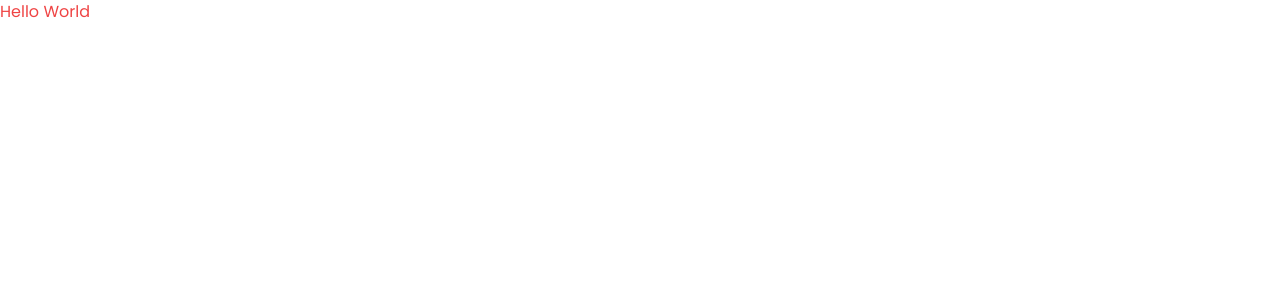
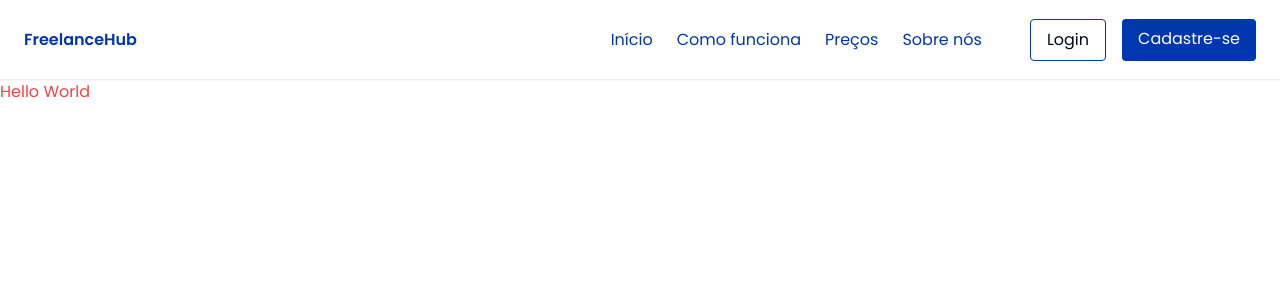
Before and after one commit to LucasVitorVD/freelancehub, a Next.js app: page / in a window 1280 px wide. Shown: the top 300 px of the page. Built offline with nearby package versions, Linux system fonts and the light colour scheme.

Commit message:
feat: adding header

```diff
--- a/package.json
+++ b/package.json
@@ -9,9 +9,11 @@
     "lint": "next lint"
   },
   "dependencies": {
+    "@radix-ui/react-dialog": "^1.1.1",
     "@radix-ui/react-icons": "^1.3.0",
     "class-variance-authority": "^0.7.0",
     "clsx": "^2.1.1",
+    "lucide-react": "^0.400.0",
     "next": "14.2.4",
     "react": "^18",
     "react-dom": "^18",
--- a/src/app/globals.css
+++ b/src/app/globals.css
@@ -13,56 +13,56 @@
       --popover: 0 0% 100%;
       --popover-foreground: 222.2 84% 4.9%;
 
-      --primary: 222.2 47.4% 11.2%;
-      --primary-foreground: 210 40% 98%;
+      --primary: 221.4 100% 34.1%; /* #0D47A1 */
+      --primary-foreground: 210 40% 98%; /* #F5F5F5 */
 
-      --secondary: 210 40% 96.1%;
-      --secondary-foreground: 222.2 47.4% 11.2%;
+      --secondary: 210.1 72.4% 45.3%; /* #1976D2 */
+      --secondary-foreground: 210 40% 98%; /* #F5F5F5 */
 
-      --muted: 210 40% 96.1%;
-      --muted-foreground: 215.4 16.3% 46.9%;
+      --muted: 210 40% 96.1%; /* #E0E0E0 */
+      --muted-foreground: 214 17.2% 43.9%; /* #757575 */
 
-      --accent: 210 40% 96.1%;
-      --accent-foreground: 222.2 47.4% 11.2%;
+      --accent: 44.3 100% 50.8%; /* #FFB300 */
+      --accent-foreground: 222.2 84% 4.9%; /* #212121 */
 
       --destructive: 0 84.2% 60.2%;
       --destructive-foreground: 210 40% 98%;
 
-      --border: 214.3 31.8% 91.4%;
-      --input: 214.3 31.8% 91.4%;
-      --ring: 222.2 84% 4.9%;
+      --border: 210 16% 93.3%; /* #E0E0E0 */
+      --input: 210 16% 93.3%; /* #E0E0E0 */
+      --ring: 222.2 84% 4.9%; /* #212121 */
 
       --radius: 0.5rem;
     }
 
     .dark {
-      --background: 222.2 84% 4.9%;
-      --foreground: 210 40% 98%;
+      --background: 222.2 84% 4.9%; /* #212121 */
+      --foreground: 210 40% 98%; /* #F5F5F5 */
 
-      --card: 222.2 84% 4.9%;
-      --card-foreground: 210 40% 98%;
+      --card: 222.2 84% 4.9%; /* #212121 */
+      --card-foreground: 210 40% 98%; /* #F5F5F5 */
 
-      --popover: 222.2 84% 4.9%;
-      --popover-foreground: 210 40% 98%;
+      --popover: 222.2 84% 4.9%; /* #212121 */
+      --popover-foreground: 210 40% 98%; /* #F5F5F5 */
 
-      --primary: 210 40% 98%;
-      --primary-foreground: 222.2 47.4% 11.2%;
+      --primary: 210 40% 98%; /* #F5F5F5 */
+      --primary-foreground: 221.4 100% 34.1%; /* #0D47A1 */
 
-      --secondary: 217.2 32.6% 17.5%;
-      --secondary-foreground: 210 40% 98%;
+      --secondary: 217.2 32.6% 17.5%; /* #1976D2 */
+      --secondary-foreground: 210 40% 98%; /* #F5F5F5 */
 
-      --muted: 217.2 32.6% 17.5%;
-      --muted-foreground: 215 20.2% 65.1%;
+      --muted: 217.2 32.6% 17.5%; /* #E0E0E0 */
+      --muted-foreground: 215 20.2% 65.1%; /* #757575 */
 
-      --accent: 217.2 32.6% 17.5%;
-      --accent-foreground: 210 40% 98%;
+      --accent: 217.2 32.6% 17.5%; /* #FFB300 */
+      --accent-foreground: 210 40% 98%; /* #F5F5F5 */
 
       --destructive: 0 62.8% 30.6%;
       --destructive-foreground: 210 40% 98%;
 
-      --border: 217.2 32.6% 17.5%;
-      --input: 217.2 32.6% 17.5%;
-      --ring: 212.7 26.8% 83.9%;
+      --border: 217.2 32.6% 17.5%; /* #E0E0E0 */
+      --input: 217.2 32.6% 17.5%; /* #E0E0E0 */
+      --ring: 212.7 26.8% 83.9%; /* #212121 */
     }
   }
 
--- a/src/app/layout.tsx
+++ b/src/app/layout.tsx
@@ -1,6 +1,7 @@
 import type { Metadata } from "next"
 import { Poppins } from "next/font/google"
 import "./globals.css"
+import Header from "@/components/Header"
 
 const poppins = Poppins({
   subsets: ["latin"],
@@ -23,7 +24,7 @@
     <html lang="pt-br">
       <body className={poppins.className}>
         <div>
-          <header></header>
+          <Header />
           <main>
             {children}
           </main>
--- /dev/null
+++ b/src/components/Header.tsx
@@ -0,0 +1,33 @@
+import {
+  Sheet,
+  SheetContent,
+  SheetTrigger,
+} from "@/components/ui/sheet"
+import Nav from "@/components/Nav"
+import { Menu } from "lucide-react"
+import Link from "next/link"
+
+export default function Header() {
+  return (
+    <header className="flex items-center justify-between px-6 h-20 border-b shadow-sm sticky top-0 z-10">
+      <h1 className="text-primary font-bold">
+        <Link href="/">FreelanceHub</Link>
+      </h1>
+
+      <div className="md:hidden">
+        <Sheet>
+          <SheetTrigger>
+            <Menu />
+          </SheetTrigger>
+          <SheetContent className="pt-12">
+            <Nav />
+          </SheetContent>
+        </Sheet>
+      </div>
+
+      <div className="hidden md:block">
+        <Nav />
+      </div>
+    </header>
+  )
+}
--- /dev/null
+++ b/src/components/Nav.tsx
@@ -0,0 +1,54 @@
+import Link from "next/link"
+
+const navigationList = [
+  {
+    href: "/",
+    text: "Início",
+  },
+  {
+    href: "#",
+    text: "Como funciona",
+  },
+  {
+    href: "#",
+    text: "Preços",
+  },
+  {
+    href: "#",
+    text: "Sobre nós",
+  },
+]
+
+export default function Nav() {
+  return (
+    <nav className="flex flex-col-reverse gap-6 md:flex-row md:items-center md:justify-center md:gap-12">
+      <ul className="flex flex-col gap-6 md:flex-row md:items-center">
+        {navigationList.map((link, i) => (
+          <li key={i}>
+            <Link
+              href={link.href}
+              className="text-primary hover:text-secondary hover:underline transition-all"
+            >
+              {link.text}
+            </Link>
+          </li>
+        ))}
+      </ul>
+
+      <div className="flex flex-col gap-4 border-b-2 pb-6 md:flex-row md:border-b-0 md:pb-0">
+        <Link
+          href="#"
+          className="px-2 py-2 border border-primary hover:border-secondary rounded transition-all md:px-4"
+        >
+          Login
+        </Link>
+        <Link
+          href="#"
+          className="bg-primary text-white px-2 py-2 rounded hover:bg-secondary transition-colors md:px-4"
+        >
+          Cadastre-se
+        </Link>
+      </div>
+    </nav>
+  )
+}
--- /dev/null
+++ b/src/components/ui/sheet.tsx
@@ -0,0 +1,140 @@
+"use client"
+
+import * as React from "react"
+import * as SheetPrimitive from "@radix-ui/react-dialog"
+import { Cross2Icon } from "@radix-ui/react-icons"
+import { cva, type VariantProps } from "class-variance-authority"
+
+import { cn } from "@/lib/utils"
+
+const Sheet = SheetPrimitive.Root
+
+const SheetTrigger = SheetPrimitive.Trigger
+
+const SheetClose = SheetPrimitive.Close
+
+const SheetPortal = SheetPrimitive.Portal
+
+const SheetOverlay = React.forwardRef<
+  React.ElementRef<typeof SheetPrimitive.Overlay>,
+  React.ComponentPropsWithoutRef<typeof SheetPrimitive.Overlay>
+>(({ className, ...props }, ref) => (
+  <SheetPrimitive.Overlay
+    className={cn(
+      "fixed inset-0 z-50 bg-black/80  data-[state=open]:animate-in data-[state=closed]:animate-out data-[state=closed]:fade-out-0 data-[state=open]:fade-in-0",
+      className
+    )}
+    {...props}
+    ref={ref}
+  />
+))
+SheetOverlay.displayName = SheetPrimitive.Overlay.displayName
+
+const sheetVariants = cva(
+  "fixed z-50 gap-4 bg-background p-6 shadow-lg transition ease-in-out data-[state=open]:animate-in data-[state=closed]:animate-out data-[state=closed]:duration-300 data-[state=open]:duration-500",
+  {
+    variants: {
+      side: {
+        top: "inset-x-0 top-0 border-b data-[state=closed]:slide-out-to-top data-[state=open]:slide-in-from-top",
+        bottom:
+          "inset-x-0 bottom-0 border-t data-[state=closed]:slide-out-to-bottom data-[state=open]:slide-in-from-bottom",
+        left: "inset-y-0 left-0 h-full w-3/4 border-r data-[state=closed]:slide-out-to-left data-[state=open]:slide-in-from-left sm:max-w-sm",
+        right:
+          "inset-y-0 right-0 h-full w-3/4 border-l data-[state=closed]:slide-out-to-right data-[state=open]:slide-in-from-right sm:max-w-sm",
+      },
+    },
+    defaultVariants: {
+      side: "right",
+    },
+  }
+)
+
+interface SheetContentProps
+  extends React.ComponentPropsWithoutRef<typeof SheetPrimitive.Content>,
+    VariantProps<typeof sheetVariants> {}
+
+const SheetContent = React.forwardRef<
+  React.ElementRef<typeof SheetPrimitive.Content>,
+  SheetContentProps
+>(({ side = "right", className, children, ...props }, ref) => (
+  <SheetPortal>
+    <SheetOverlay />
+    <SheetPrimitive.Content
+      ref={ref}
+      className={cn(sheetVariants({ side }), className)}
+      {...props}
+    >
+      {children}
+      <SheetPrimitive.Close className="absolute right-4 top-4 rounded-sm opacity-70 ring-offset-background transition-opacity hover:opacity-100 focus:outline-none focus:ring-2 focus:ring-ring focus:ring-offset-2 disabled:pointer-events-none data-[state=open]:bg-secondary">
+        <Cross2Icon className="h-4 w-4" />
+        <span className="sr-only">Close</span>
+      </SheetPrimitive.Close>
+    </SheetPrimitive.Content>
+  </SheetPortal>
+))
+SheetContent.displayName = SheetPrimitive.Content.displayName
+
+const SheetHeader = ({
+  className,
+  ...props
+}: React.HTMLAttributes<HTMLDivElement>) => (
+  <div
+    className={cn(
+      "flex flex-col space-y-2 text-center sm:text-left",
+      className
+    )}
+    {...props}
+  />
+)
+SheetHeader.displayName = "SheetHeader"
+
+const SheetFooter = ({
+  className,
+  ...props
+}: React.HTMLAttributes<HTMLDivElement>) => (
+  <div
+    className={cn(
+      "flex flex-col-reverse sm:flex-row sm:justify-end sm:space-x-2",
+      className
+    )}
+    {...props}
+  />
+)
+SheetFooter.displayName = "SheetFooter"
+
+const SheetTitle = React.forwardRef<
+  React.ElementRef<typeof SheetPrimitive.Title>,
+  React.ComponentPropsWithoutRef<typeof SheetPrimitive.Title>
+>(({ className, ...props }, ref) => (
+  <SheetPrimitive.Title
+    ref={ref}
+    className={cn("text-lg font-semibold text-foreground", className)}
+    {...props}
+  />
+))
+SheetTitle.displayName = SheetPrimitive.Title.displayName
+
+const SheetDescription = React.forwardRef<
+  React.ElementRef<typeof SheetPrimitive.Description>,
+  React.ComponentPropsWithoutRef<typeof SheetPrimitive.Description>
+>(({ className, ...props }, ref) => (
+  <SheetPrimitive.Description
+    ref={ref}
+    className={cn("text-sm text-muted-foreground", className)}
+    {...props}
+  />
+))
+SheetDescription.displayName = SheetPrimitive.Description.displayName
+
+export {
+  Sheet,
+  SheetPortal,
+  SheetOverlay,
+  SheetTrigger,
+  SheetClose,
+  SheetContent,
+  SheetHeader,
+  SheetFooter,
+  SheetTitle,
+  SheetDescription,
+}
```
Also changed, not shown: .eslintrc.json, 1 other file (tests, documents, lock files or other folders).
